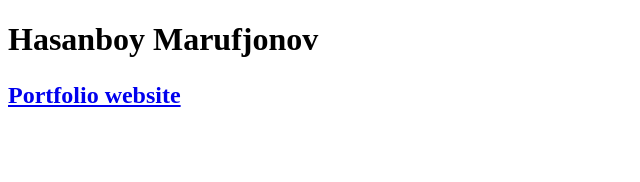
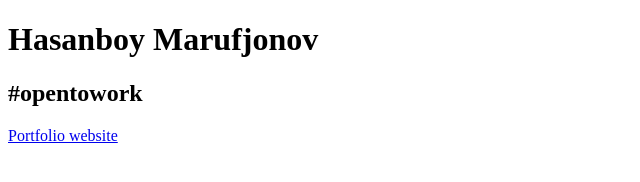
Before and after one commit to hasanboymarufjonov/rsschool-cv, a plain HTML site: page index.html in a window 1280 px wide. Shown: the whole page, without its empty margins (0-640 px from the left). Drawn offline with Linux system fonts and the light colour scheme.

Commit message:
feat: update index.html file

```diff
--- a/index.html
+++ b/index.html
@@ -6,7 +6,10 @@
 <meta name="viewport" content="width=device-width, initial-scale=1">
 </head>
 <body>
-    <h1>Hasanboy Marufjonov<h2>
-    <p><a href="https://hasanboy.netlify.app/">Portfolio website</a></p>
+    <h1>Hasanboy Marufjonov<h1>
+    <h2> #opentowork </h2>
+    <p>
+        <a href="https://hasanboy.netlify.app/">Portfolio website</a>
+    </p>
 </body>
 </html>
```
